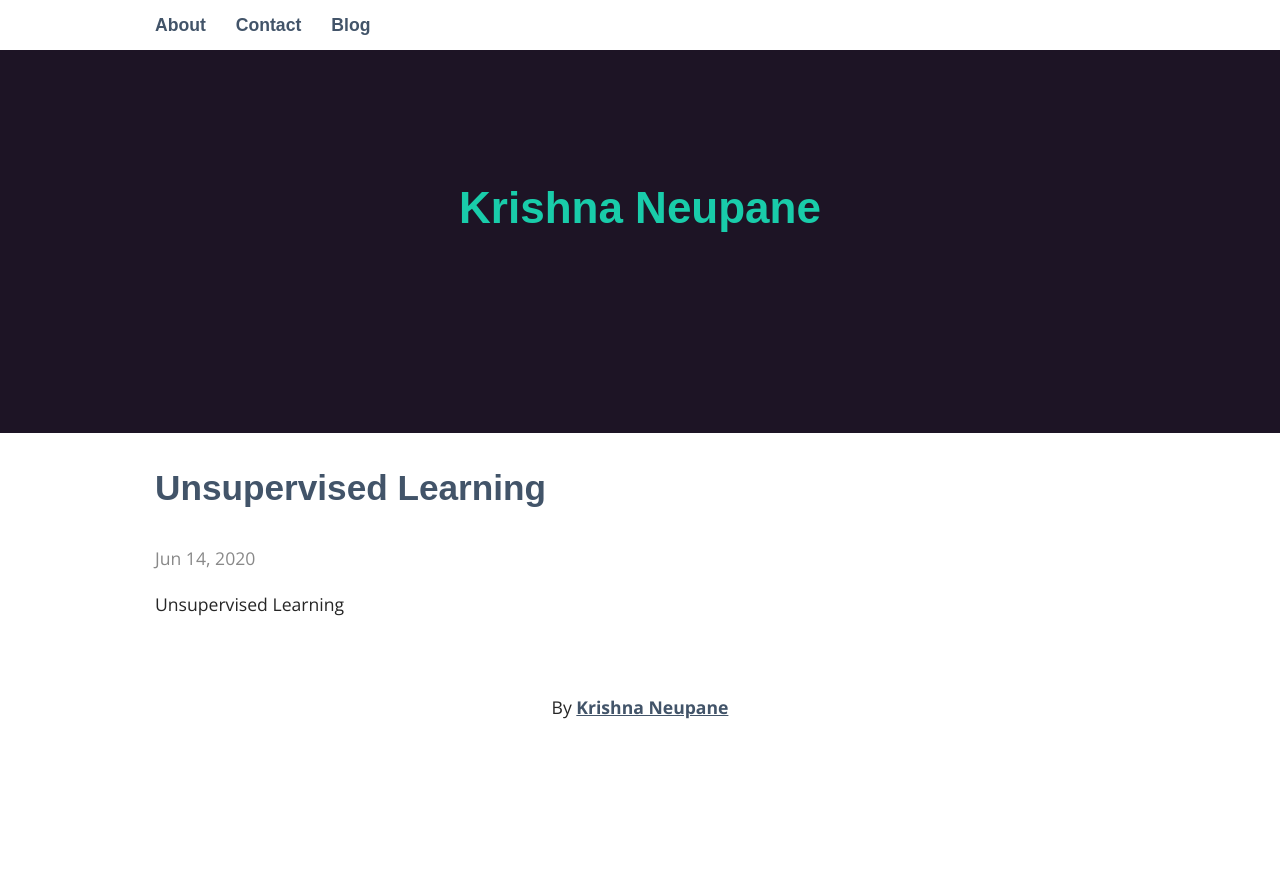
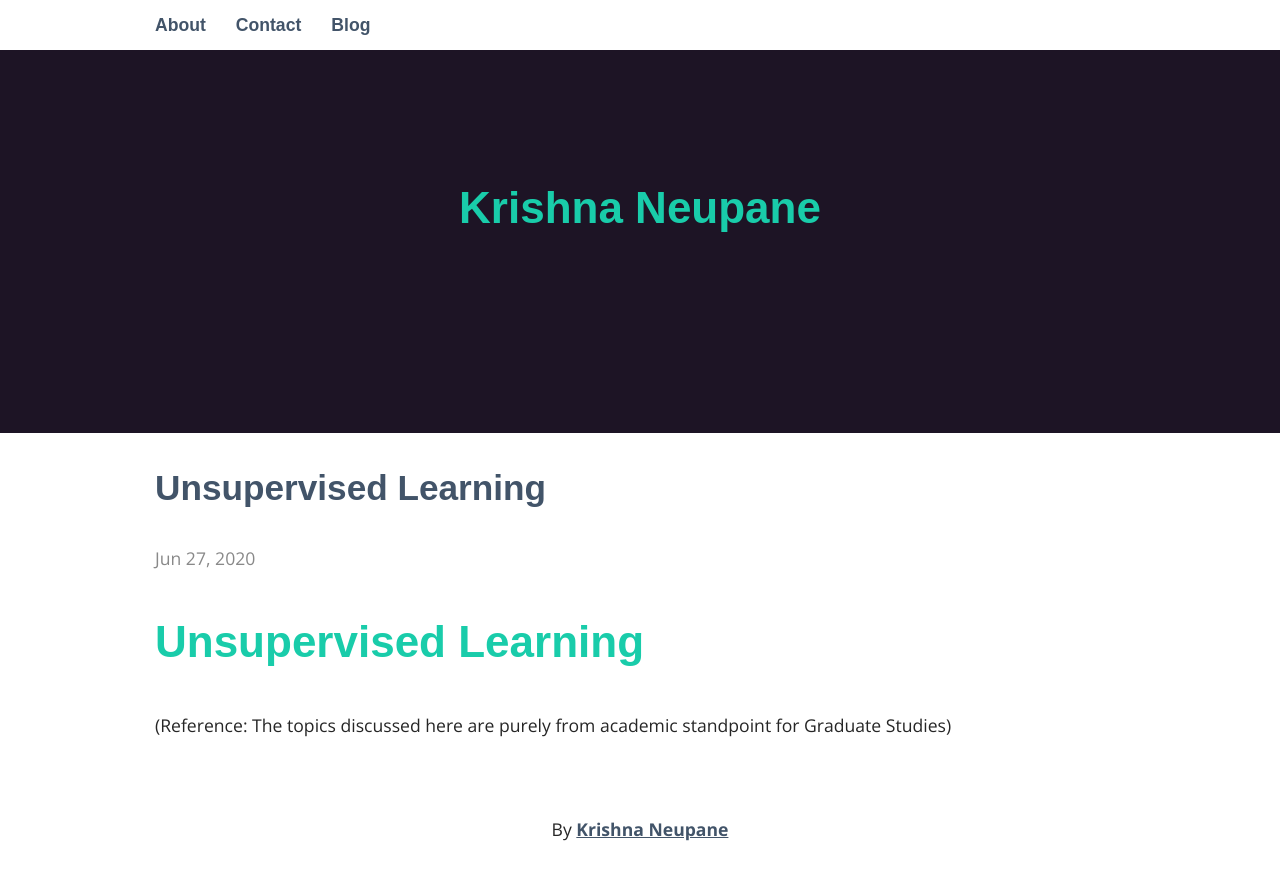
Before and after one commit to krishpn/krishpn.github.io, a Jekyll site: the page built from _posts/2020-06-27-Unsupervised-Learning.markdown, in a window 1280 px wide and 900 px high, scrolled down 67 px. Shown: the top 880 px of the window. Built offline with Jekyll 4.4.1, drawn with Linux system fonts in a browser that asks for light colours; some web fonts are replaced; before the commit the page ends 900 px from its top, so only the background shows below that.

Commit message:
add outline

```diff
--- a/_posts/2020-06-27-Unsupervised-Learning.markdown
+++ b/_posts/2020-06-27-Unsupervised-Learning.markdown
@@ -1,7 +1,9 @@
 ---
 layout: post
 title:  "Unsupervised Learning"
-date:   2020-06-14
+date:   2020-06-27
 ---
 
-Unsupervised Learning
+# Unsupervised Learning
+
+(Reference: The topics discussed here are purely from academic standpoint for Graduate Studies)
```
